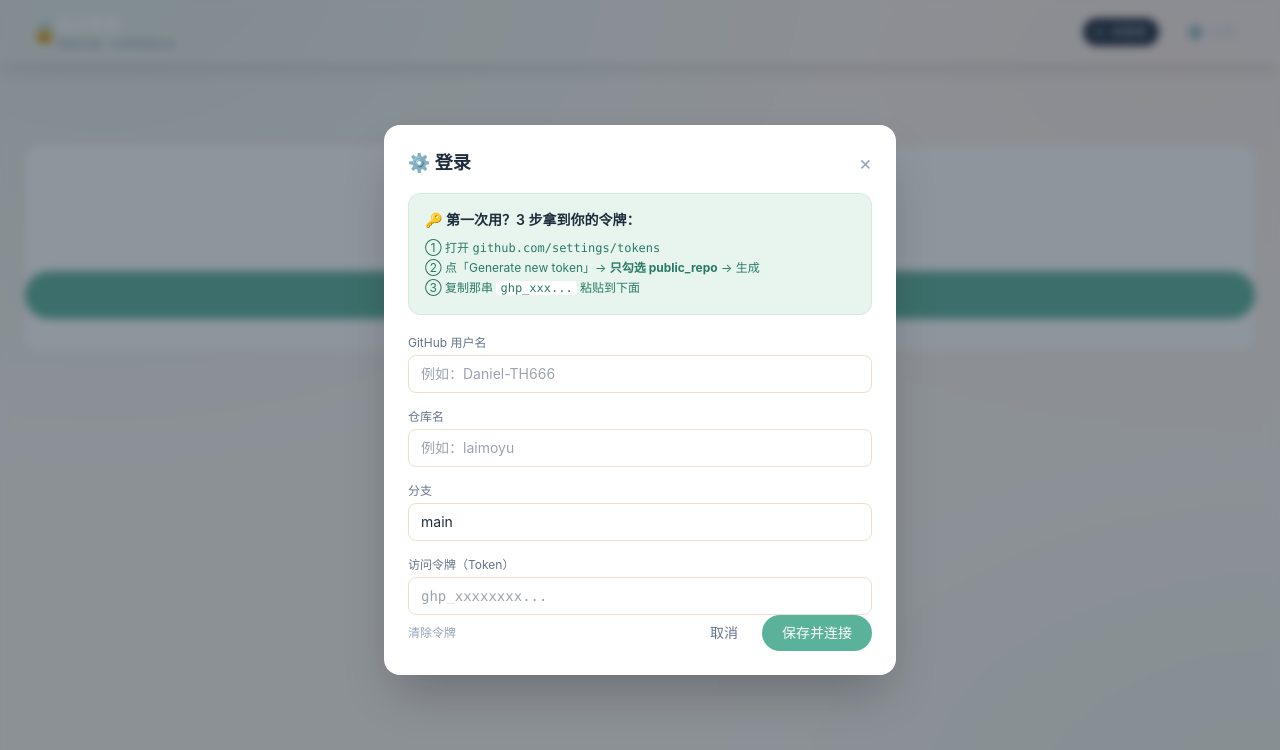
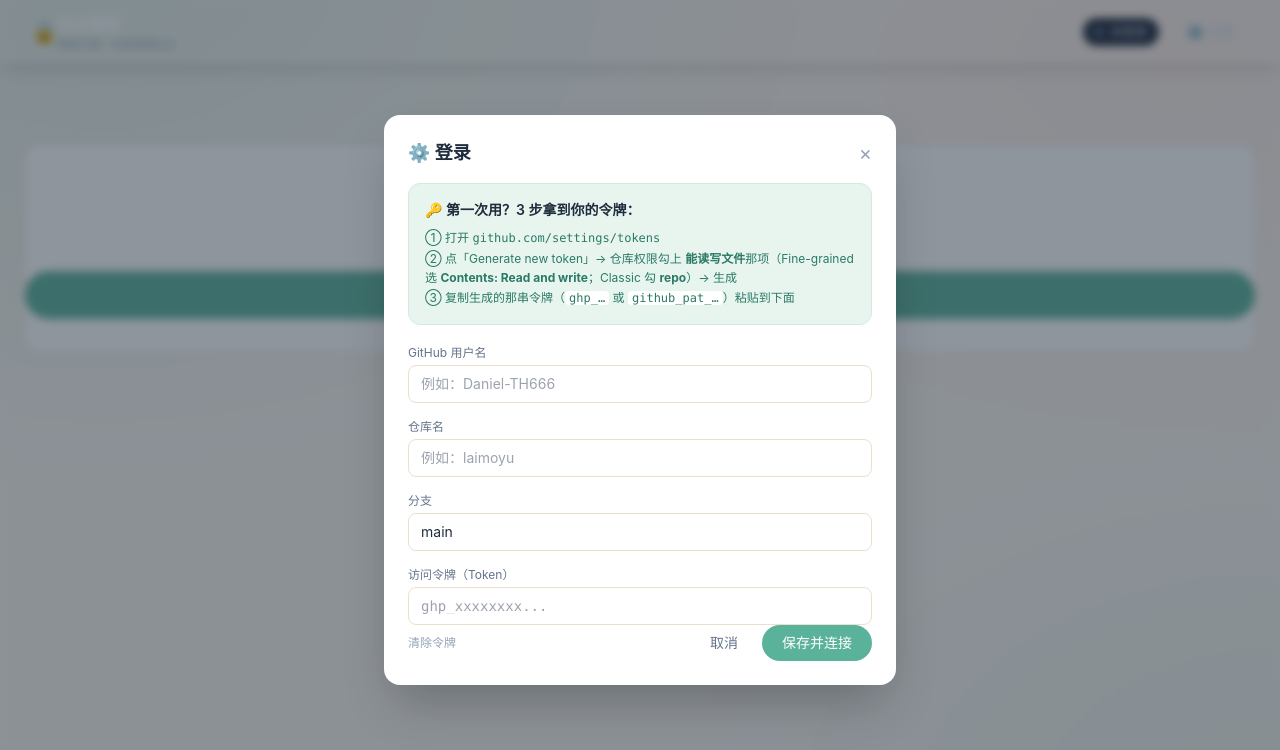
Before and after one commit to Daniel-TH666/laimoyu, a website built with Vite: page bookmarks.html in a window 1280 px wide. Built offline with nearby package versions, Linux system fonts and the light colour scheme.

```diff
--- a/bookmarks.html
+++ b/bookmarks.html
@@ -150,8 +150,8 @@
         <div class="font-semibold text-mint-800 mb-2">🔑 第一次用？3 步拿到你的令牌：</div>
         <ol class="space-y-1.5 text-mint-700 text-xs leading-relaxed">
           <li>① 打开 <a class="underline font-mono" href="https://github.com/settings/tokens?type=beta" target="_blank" rel="noopener">github.com/settings/tokens</a></li>
-          <li>② 点「Generate new token」→ <strong>只勾选 public_repo</strong> → 生成</li>
-          <li>③ 复制那串 <code class="px-1 bg-white rounded">ghp_xxx...</code> 粘贴到下面</li>
+          <li>② 点「Generate new token」→ 仓库权限勾上 <strong>能读写文件</strong>那项（Fine-grained 选 <strong>Contents: Read and write</strong>；Classic 勾 <strong>repo</strong>）→ 生成</li>
+          <li>③ 复制生成的那串令牌（<code class="px-1 bg-white rounded">ghp_…</code> 或 <code class="px-1 bg-white rounded">github_pat_…</code>）粘贴到下面</li>
         </ol>
       </div>
 
```
